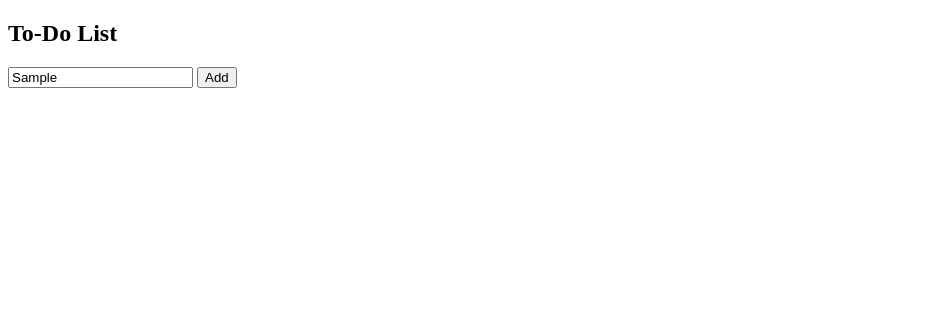
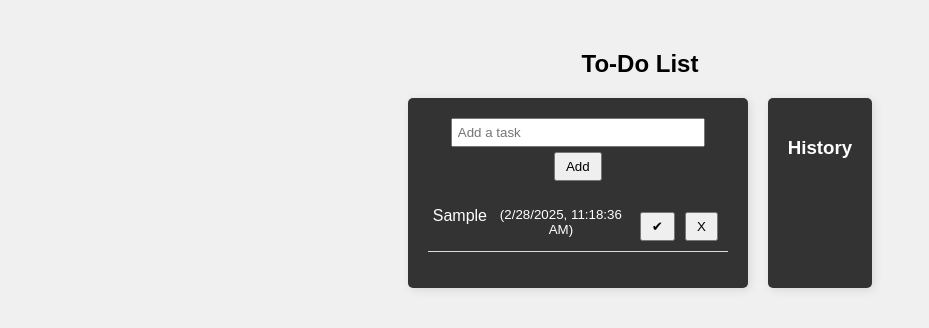
Before and after one commit to NupoorMahajan/TO-DO-list, a plain HTML site: page Dashboard.html in a window 1280 px wide. Both pictures are taken after typing "Sample" into the empty fields and a click on the button "Add". Shown: the whole page, without its empty margins (0-929 px from the left). Drawn offline with Linux system fonts and the light colour scheme.

Commit message:
Adding new history feature

```diff
--- a/Dashboard.css
+++ b/Dashboard.css
@@ -2,14 +2,20 @@ body {
     font-family: Arial, sans-serif;
     text-align: center;
     margin: 50px;
+    background-color: #f0f0f0; /* Light background */
 }
-#todo-container {
+#container {
+    display: flex;
+    justify-content: center;
+    gap: 20px;
+}
+#todo-container, #history-container {
     max-width: 300px;
-    margin: auto;
     padding: 20px;
-    border: 1px solid #ddd;
     border-radius: 5px;
     box-shadow: 2px 2px 10px rgba(0, 0, 0, 0.1);
+    background-color: #333; /* Dark box */
+    color: white;
 }
 input {
     width: 80%;
@@ -30,3 +36,89 @@ li {
     padding: 5px;
     border-bottom: 1px solid #ddd;
 }
+.completed {
+    text-decoration: line-through;
+    color: #bbb;
+}body {
+    font-family: Arial, sans-serif;
+    text-align: center;
+    margin: 50px;
+    background-color: #f0f0f0; /* Light background */
+}
+#container {
+    display: flex;
+    justify-content: center;
+    gap: 20px;
+}
+#todo-container, #history-container {
+    max-width: 300px;
+    padding: 20px;
+    border-radius: 5px;
+    box-shadow: 2px 2px 10px rgba(0, 0, 0, 0.1);
+    background-color: #333; /* Dark box */
+    color: white;
+}
+input {
+    width: 80%;
+    padding: 5px;
+}
+button {
+    padding: 5px 10px;
+    margin: 5px;
+    cursor: pointer;
+}
+ul {
+    list-style: none;
+    padding: 0;
+}
+li {
+    display: flex;
+    justify-content: space-between;
+    padding: 5px;
+    border-bottom: 1px solid #ddd;
+}
+.completed {
+    text-decoration: line-through;
+    color: #bbb;
+}body {
+    font-family: Arial, sans-serif;
+    text-align: center;
+    margin: 50px;
+    background-color: #f0f0f0; /* Light background */
+}
+#container {
+    display: flex;
+    justify-content: center;
+    gap: 20px;
+}
+#todo-container, #history-container {
+    max-width: 300px;
+    padding: 20px;
+    border-radius: 5px;
+    box-shadow: 2px 2px 10px rgba(0, 0, 0, 0.1);
+    background-color: #333; /* Dark box */
+    color: white;
+}
+input {
+    width: 80%;
+    padding: 5px;
+}
+button {
+    padding: 5px 10px;
+    margin: 5px;
+    cursor: pointer;
+}
+ul {
+    list-style: none;
+    padding: 0;
+}
+li {
+    display: flex;
+    justify-content: space-between;
+    padding: 5px;
+    border-bottom: 1px solid #ddd;
+}
+.completed {
+    text-decoration: line-through;
+    color: #bbb;
+}
--- a/Dashboard.html
+++ b/Dashboard.html
@@ -4,16 +4,21 @@
     <meta charset="UTF-8">
     <meta name="viewport" content="width=device-width, initial-scale=1.0">
     <title>To-Do List</title>
-    <link rel="stylesheet" href="../CSS/Assessment-3.css">
+    <link rel="stylesheet" href="../TO-DO-list/Dashboard.css">
 </head>
 <body>
-    <div id="todo-container">
-        <h2>To-Do List</h2>
-        <input type="text" id="task" placeholder="Add a task">
-        <button onclick="addTask()">Add</button>
-        <ul id="task-list"></ul>
+    <h2>To-Do List</h2>
+    <div id="container">
+        <div id="todo-container">
+            <input type="text" id="task" placeholder="Add a task">
+            <button onclick="addTask()">Add</button>
+            <ul id="task-list"></ul>
+        </div>
+        <div id="history-container">
+            <h3>History</h3>
+            <ul id="history-list"></ul>
+        </div>
     </div>
-
-    <script src="../JavaScript/Assessment-3.js" defer></script>
+    <script src="../TO-DO-list/Dashboard.js" defer></script>
 </body>
 </html>
--- a/Dashboard.js
+++ b/Dashboard.js
@@ -3,12 +3,28 @@ function addTask() {
     let taskText = taskInput.value.trim();
     if (taskText === "") return;
 
+    let timestamp = new Date().toLocaleString();
     let li = document.createElement("li");
-    li.innerHTML = `${taskText} <button onclick="removeTask(this)">X</button>`;
+    li.innerHTML = `${taskText} <small>(${timestamp})</small> <button onclick="completeTask(this)">✔</button> <button onclick="removeTask(this)">X</button>`;
     document.getElementById("task-list").appendChild(li);
     taskInput.value = "";
 }
 
+function completeTask(button) {
+    let li = button.parentElement;
+    li.classList.add("completed");
+    let completionTime = new Date().toLocaleString();
+    let historyLi = document.createElement("li");
+    historyLi.innerHTML = `${li.innerText} <small>(Completed: ${completionTime})</small>`;
+    document.getElementById("history-list").appendChild(historyLi);
+    li.remove();
+}
+
 function removeTask(button) {
-    button.parentElement.remove();
+    let li = button.parentElement;
+    let removalTime = new Date().toLocaleString();
+    let historyLi = document.createElement("li");
+    historyLi.innerHTML = `${li.innerText} <small>(Deleted: ${removalTime})</small>`;
+    document.getElementById("history-list").appendChild(historyLi);
+    li.remove();
 }
```
Also changed, not shown: 1 other file.
